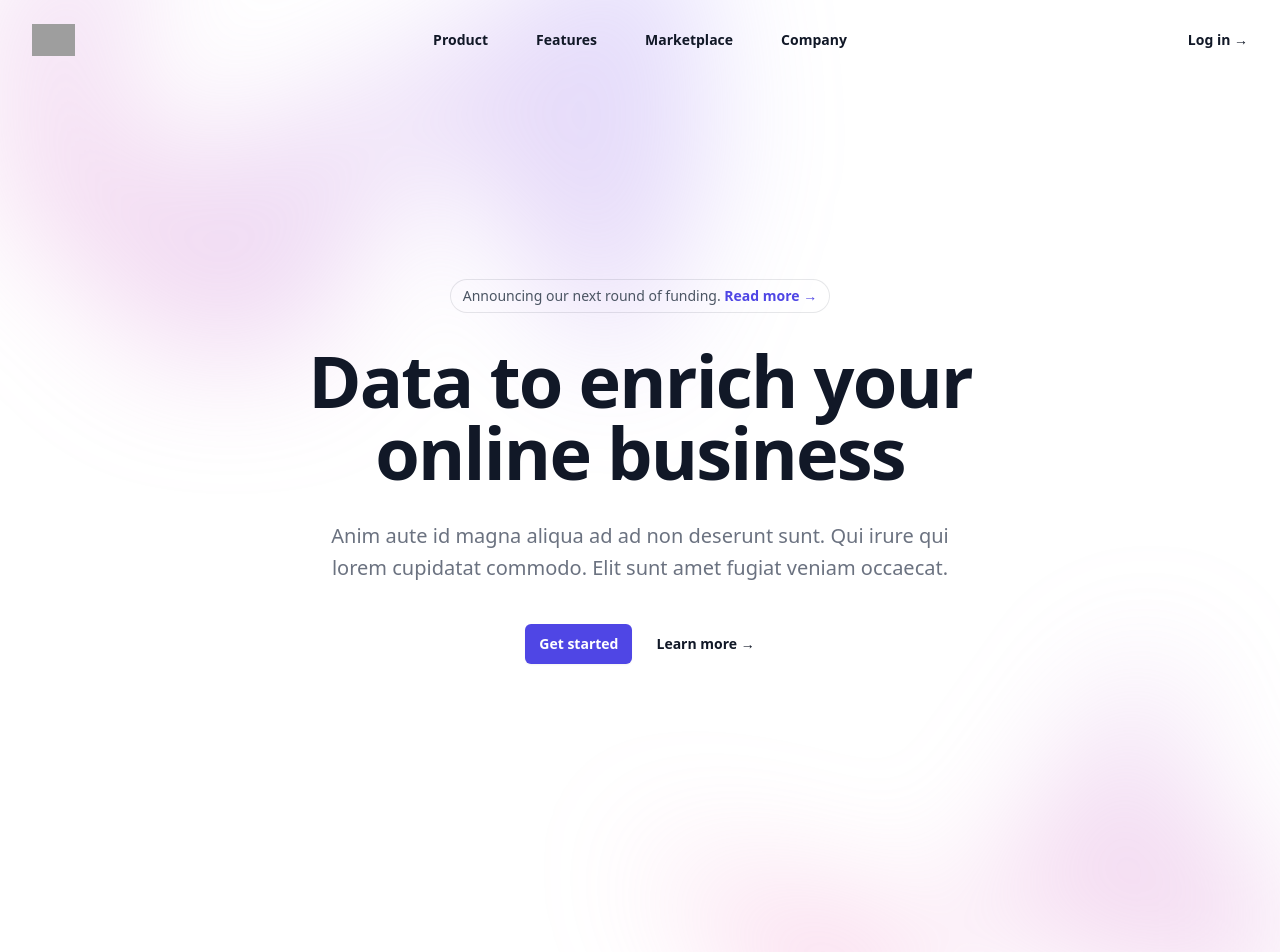
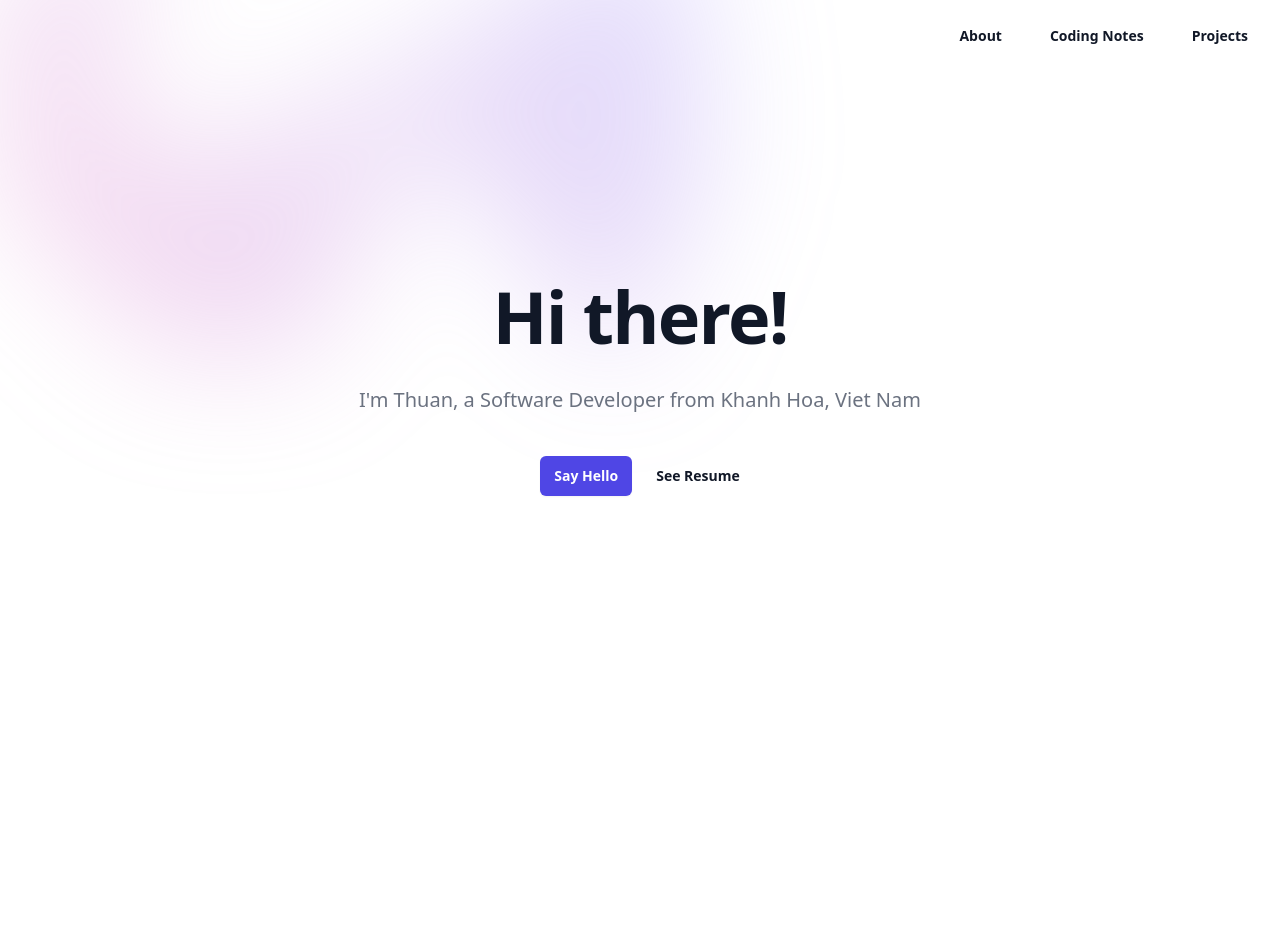
Before and after one commit to lvtute/lvtute.github.io, a React (Vite) app: page / in a window 1280 px wide. Shown: the top 952 px of the page. After the commit the page ends 800 px from the top, so only its background shows below. Built offline with nearby package versions, Linux system fonts and the light colour scheme; grey boxes are pictures that could not be loaded.

Commit message:
Init about page

```diff
--- a/src/App.tsx
+++ b/src/App.tsx
@@ -2,34 +2,27 @@ import { useState } from 'react';
 
 import { Dialog, DialogPanel } from '@headlessui/react';
 import { Bars3Icon, XMarkIcon } from '@heroicons/react/24/outline';
+import pdf from './Resume.pdf';
 
 const App = () => {
   const navigation = [
-    { name: 'Product', href: '#' },
-    { name: 'Features', href: '#' },
-    { name: 'Marketplace', href: '#' },
-    { name: 'Company', href: '#' },
+    { name: 'About', href: '#' },
+    { name: 'Coding Notes', href: '#' },
+    { name: 'Projects', href: '#' },
   ];
 
   const [mobileMenuOpen, setMobileMenuOpen] = useState(false);
 
+  const openResumePdfInNewTab = () => {
+    window.open(pdf, '_blank');
+  };
   return (
     <div className="bg-white">
-      <header className="absolute inset-x-0 top-0 z-50">
+      <header className="absolute right-0 top-0 z-50 max-w-2xl">
         <nav
           aria-label="Global"
           className="flex items-center justify-between p-6 lg:px-8"
         >
-          <div className="flex lg:flex-1">
-            <a href="#" className="-m-1.5 p-1.5">
-              <span className="sr-only">Your Company</span>
-              <img
-                alt=""
-                src="https://tailwindui.com/plus/img/logos/mark.svg?color=indigo&shade=600"
-                className="h-8 w-auto"
-              />
-            </a>
-          </div>
           <div className="flex lg:hidden">
             <button
               type="button"
@@ -51,14 +44,6 @@ const App = () => {
               </a>
             ))}
           </div>
-          <div className="hidden lg:flex lg:flex-1 lg:justify-end">
-            <a
-              href="#"
-              className="text-sm font-semibold leading-6 text-gray-900"
-            >
-              Log in <span aria-hidden="true">&rarr;</span>
-            </a>
-          </div>
         </nav>
         <Dialog
           open={mobileMenuOpen}
@@ -68,14 +53,6 @@ const App = () => {
           <div className="fixed inset-0 z-50" />
           <DialogPanel className="fixed inset-y-0 right-0 z-50 w-full overflow-y-auto bg-white px-6 py-6 sm:max-w-sm sm:ring-1 sm:ring-gray-900/10">
             <div className="flex items-center justify-between">
-              <a href="#" className="-m-1.5 p-1.5">
-                <span className="sr-only">Your Company</span>
-                <img
-                  alt=""
-                  src="https://tailwindui.com/plus/img/logos/mark.svg?color=indigo&shade=600"
-                  className="h-8 w-auto"
-                />
-              </a>
               <button
                 type="button"
                 onClick={() => setMobileMenuOpen(false)}
@@ -98,21 +75,13 @@ const App = () => {
                     </a>
                   ))}
                 </div>
-                <div className="py-6">
-                  <a
-                    href="#"
-                    className="-mx-3 block rounded-lg px-3 py-2.5 text-base font-semibold leading-7 text-gray-900 hover:bg-gray-50"
-                  >
-                    Log in
-                  </a>
-                </div>
               </div>
             </div>
           </DialogPanel>
         </Dialog>
       </header>
 
-      <div className="relative isolate px-6 pt-14 lg:px-8">
+      <div className="relative isolate px-6 pt-14 lg:px-8 ">
         <div
           aria-hidden="true"
           className="absolute inset-x-0 -top-40 -z-10 transform-gpu overflow-hidden blur-3xl sm:-top-80"
@@ -126,50 +95,28 @@ const App = () => {
           />
         </div>
         <div className="mx-auto max-w-2xl py-32 sm:py-48 lg:py-56">
-          <div className="hidden sm:mb-8 sm:flex sm:justify-center">
-            <div className="relative rounded-full px-3 py-1 text-sm leading-6 text-gray-600 ring-1 ring-gray-900/10 hover:ring-gray-900/20">
-              Announcing our next round of funding.{' '}
-              <a href="#" className="font-semibold text-indigo-600">
-                <span aria-hidden="true" className="absolute inset-0" />
-                Read more <span aria-hidden="true">&rarr;</span>
-              </a>
-            </div>
-          </div>
           <div className="text-center">
             <h1 className="text-balance text-5xl font-semibold tracking-tight text-gray-900 sm:text-7xl">
-              Data to enrich your online business
+              Hi there!
             </h1>
             <p className="mt-8 text-pretty text-lg font-medium text-gray-500 sm:text-xl/8">
-              Anim aute id magna aliqua ad ad non deserunt sunt. Qui irure qui
-              lorem cupidatat commodo. Elit sunt amet fugiat veniam occaecat.
+              I'm Thuan, a Software Developer from Khanh Hoa, Viet Nam
             </p>
             <div className="mt-10 flex items-center justify-center gap-x-6">
               <a
                 href="#"
                 className="rounded-md bg-indigo-600 px-3.5 py-2.5 text-sm font-semibold text-white shadow-sm hover:bg-indigo-500 focus-visible:outline focus-visible:outline-2 focus-visible:outline-offset-2 focus-visible:outline-indigo-600"
               >
-                Get started
+                Say Hello
               </a>
-              <a
-                href="#"
-                className="text-sm font-semibold leading-6 text-gray-900"
+              <span
+                onClick={openResumePdfInNewTab}
+                className="text-sm font-semibold leading-6 text-gray-900 cursor-pointer"
               >
-                Learn more <span aria-hidden="true">→</span>
-              </a>
+                See Resume
+              </span>
             </div>
           </div>
-        </div>
-        <div
-          aria-hidden="true"
-          className="absolute inset-x-0 top-[calc(100%-13rem)] -z-10 transform-gpu overflow-hidden blur-3xl sm:top-[calc(100%-30rem)]"
-        >
-          <div
-            style={{
-              clipPath:
-                'polygon(74.1% 44.1%, 100% 61.6%, 97.5% 26.9%, 85.5% 0.1%, 80.7% 2%, 72.5% 32.5%, 60.2% 62.4%, 52.4% 68.1%, 47.5% 58.3%, 45.2% 34.5%, 27.5% 76.7%, 0.1% 64.9%, 17.9% 100%, 27.6% 76.8%, 76.1% 97.7%, 74.1% 44.1%)',
-            }}
-            className="relative left-[calc(50%+3rem)] aspect-[1155/678] w-[36.125rem] -translate-x-1/2 bg-gradient-to-tr from-[#ff80b5] to-[#9089fc] opacity-30 sm:left-[calc(50%+36rem)] sm:w-[72.1875rem]"
-          />
         </div>
       </div>
     </div>
```
